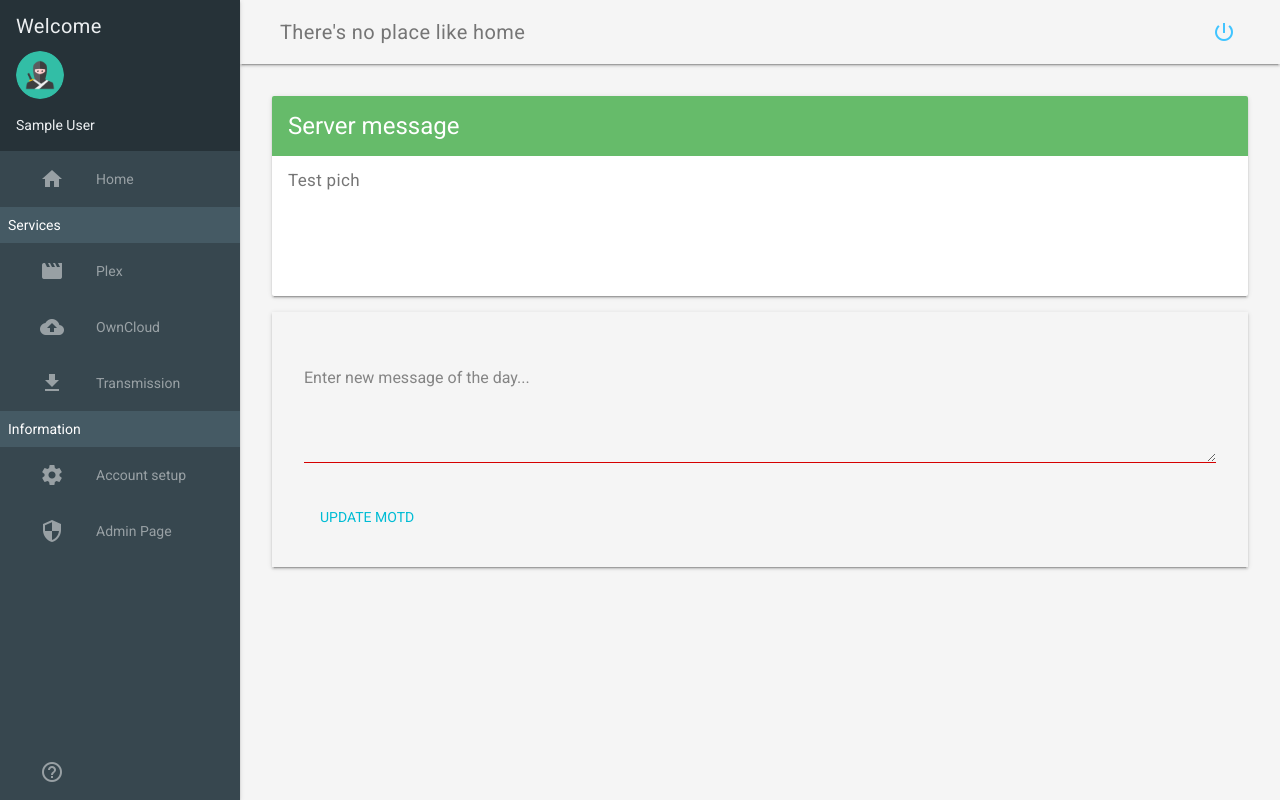
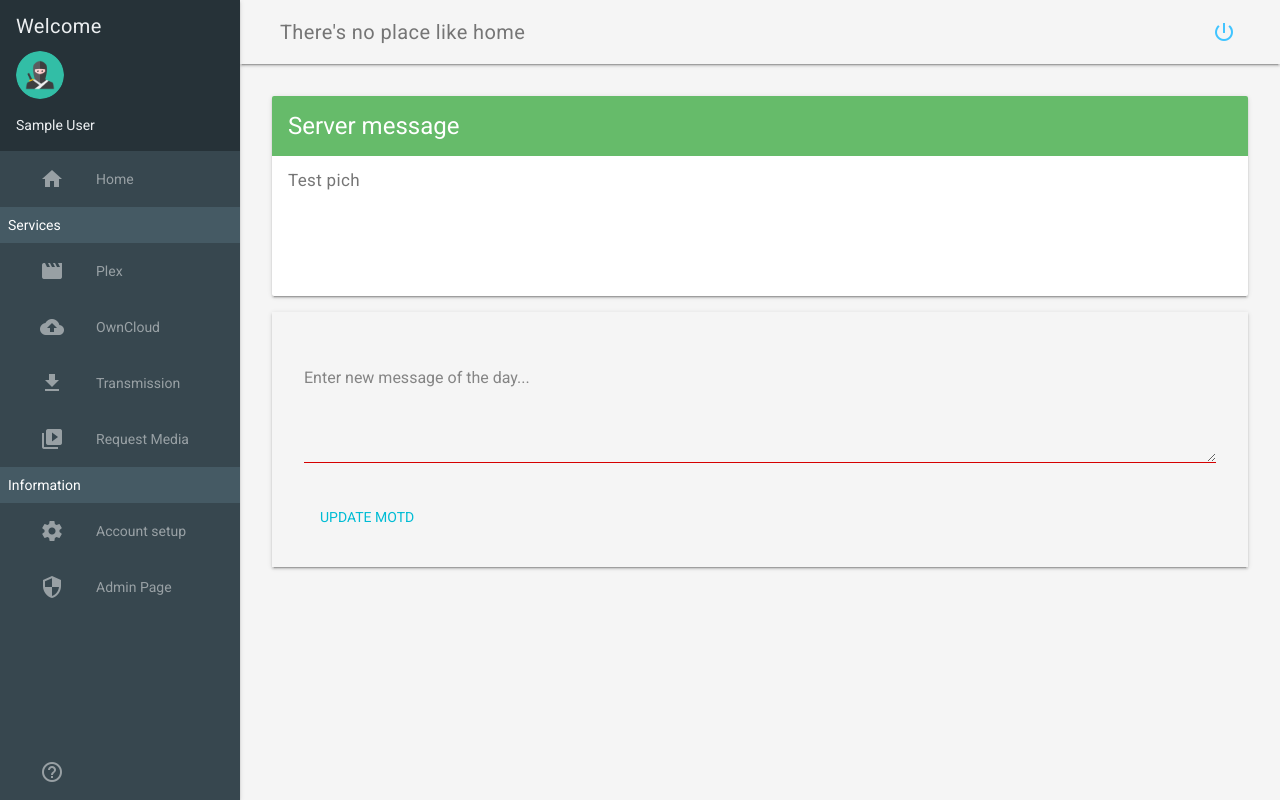
Before and after one commit to jorgii/lebaguette, a Django app: page / in a window 1280 px wide. Run offline with Django 3.2, Linux system fonts and the light colour scheme; the visitor is signed in with stand-in values (Sample User, id 1); data comes from the database, SQL or seed files in the repository; parts of the project's set-up code (start-up, migrations or seed data) failed here and were passed over; some libraries are stand-ins or nearby versions.

Commit message:
add request media to drawer

```diff
--- a/lebaguette/templates/base/drawer.html
+++ b/lebaguette/templates/base/drawer.html
@@ -14,6 +14,7 @@
     <a class="mdl-navigation__link" href="/plex"><i class="material-icons" role="presentation">movie</i>Plex</a>
     <a class="mdl-navigation__link" href="/owncloud"><i class="material-icons" role="presentation">backup</i>OwnCloud</a>
     <a class="mdl-navigation__link" href="/transmission"><i class="material-icons" role="presentation">file_download</i>Transmission</a>
+    <a class="mdl-navigation__link" href="/requestmedia"><i class="material-icons" role="presentation">video_library</i>Request Media</a>
     <div class="nav_divider mdl-color--blue-grey-700">Information</div>
     {% for group in user.groups.all %}
         {% if "/status/" == group.name %}
```
